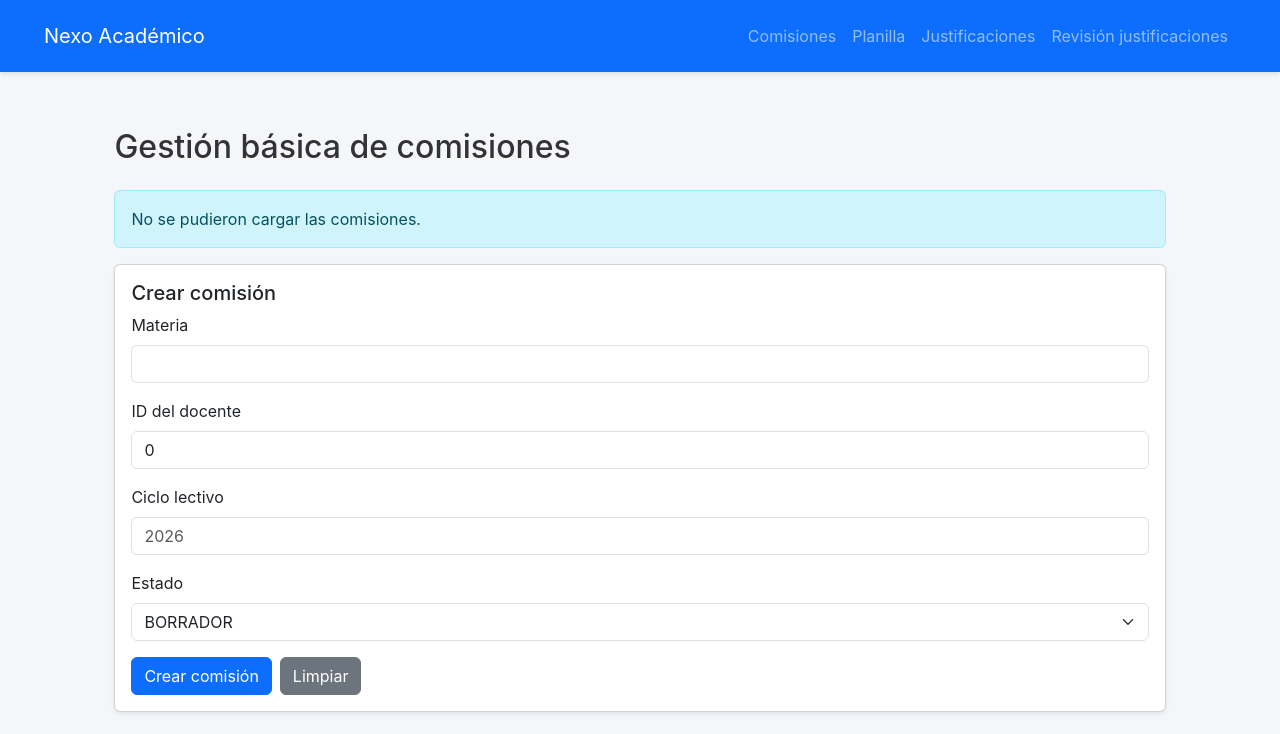
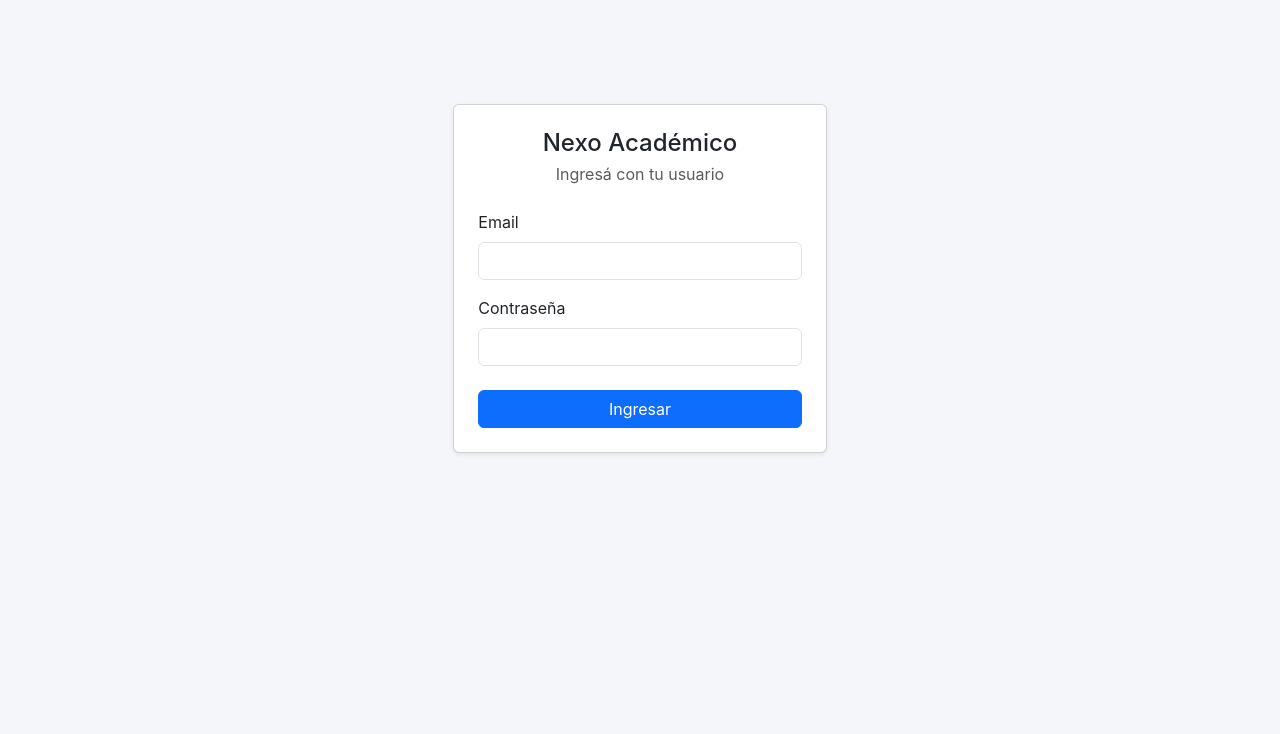
Before and after one commit to YessMartinez88/nexo-academico, an Angular app in the folder frontend/: page /login in a window 1280 px wide. Before the commit this address led to /comisiones. Shown: the top 734 px of the page. Built offline with nearby package versions, Linux system fonts and the light colour scheme; no server answers.

Commit message:
feat: se agrega pantalla de login, guard por rol y navbar segun el rol

```diff
--- a/frontend/src/app/app.component.html
+++ b/frontend/src/app/app.component.html
@@ -1,12 +1,33 @@
-<nav class="navbar navbar-expand-lg navbar-dark bg-primary">
-    <div class="container-fluid">
-        <a class="navbar-brand" routerLink="/comisiones">Nexo Académico</a>
-        <div class="navbar-nav">
-            <a class="nav-link" routerLink="/comisiones">Comisiones</a
-            ><a class="nav-link" routerLink="/asistencia-docente">Planilla</a
-            ><a class="nav-link" routerLink="/justificaciones">Justificaciones</a
-            ><a class="nav-link" routerLink="/revision-justificaciones">Revisión justificaciones</a>
+@if (authService.estaAutenticadoService()) {
+    <nav class="navbar navbar-expand-lg navbar-dark bg-primary">
+        <div class="container-fluid">
+            <a class="navbar-brand" [routerLink]="authService.rutaInicioService()">Nexo Académico</a>
+            <div class="navbar-nav me-auto">
+                @switch (authService.obtenerRolService()) {
+                    @case ("ADMIN") {
+                        <a class="nav-link" routerLink="/comisiones" routerLinkActive="active">Comisiones</a>
+                        <a class="nav-link" routerLink="/revision-justificaciones" routerLinkActive="active">
+                            Revisión justificaciones
+                        </a>
+                    }
+                    @case ("DOCENTE") {
+                        <a class="nav-link" routerLink="/asistencia-docente" routerLinkActive="active">Planilla</a>
+                    }
+                    @case ("ALUMNO") {
+                        <a class="nav-link" routerLink="/justificaciones" routerLinkActive="active">Justificaciones</a>
+                    }
+                }
+            </div>
+            <div class="d-flex align-items-center gap-3">
+                <span class="navbar-text">
+                    {{ authService.obtenerUsuarioActualService()?.nombre }}
+                    ({{ authService.obtenerRolService().toLowerCase() }})
+                </span>
+                <button type="button" class="btn btn-outline-light btn-sm" (click)="authService.logoutService()">
+                    Cerrar sesión
+                </button>
+            </div>
         </div>
-    </div>
-</nav>
+    </nav>
+}
 <main class="container py-4"><router-outlet></router-outlet></main>
--- a/frontend/src/app/app.component.ts
+++ b/frontend/src/app/app.component.ts
@@ -1,14 +1,16 @@
-import { Component, ChangeDetectionStrategy } from "@angular/core";
-import { RouterOutlet, RouterLink } from "@angular/router";
+import { Component, ChangeDetectionStrategy, inject } from "@angular/core";
+import { RouterOutlet, RouterLink, RouterLinkActive } from "@angular/router";
+import { AuthService } from "./services/auth.service";
 
 @Component({
     selector: "app-root",
     standalone: true,
-    imports: [RouterOutlet, RouterLink],
+    imports: [RouterOutlet, RouterLink, RouterLinkActive],
     templateUrl: "./app.component.html",
     changeDetection: ChangeDetectionStrategy.Eager,
     styleUrls: ["./app.component.css"],
 })
 export class AppComponent {
+    readonly authService = inject(AuthService);
     title = "Nexo-Academico";
 }
--- a/frontend/src/app/app.routes.ts
+++ b/frontend/src/app/app.routes.ts
@@ -1,9 +1,22 @@
 import { Routes } from "@angular/router";
+import { rolGuard } from "./guards/rol.guard";
+
 export const routes: Routes = [
-    { path: "", redirectTo: "comisiones", pathMatch: "full" },
-    { path: "comisiones", loadComponent: () => import("./components/comisiones/comisiones").then((m) => m.Comisiones) },
+    { path: "", redirectTo: "login", pathMatch: "full" },
+    {
+        path: "login",
+        loadComponent: () => import("./components/login/login.component").then((m) => m.LoginComponent),
+    },
+    {
+        path: "comisiones",
+        canActivate: [rolGuard],
+        data: { roles: ["ADMIN"] },
+        loadComponent: () => import("./components/comisiones/comisiones").then((m) => m.Comisiones),
+    },
     {
         path: "asistencia-docente",
+        canActivate: [rolGuard],
+        data: { roles: ["DOCENTE"] },
         loadComponent: () =>
             import("./components/planilla-asistencia/planilla-asistencia.component").then(
                 (m) => m.PlanillaAsistenciaComponent,
@@ -11,15 +24,19 @@ export const routes: Routes = [
     },
     {
         path: "justificaciones",
+        canActivate: [rolGuard],
+        data: { roles: ["ALUMNO"] },
         loadComponent: () =>
             import("./components/justificaciones/justificaciones.component").then((m) => m.JustificacionesComponent),
     },
     {
         path: "revision-justificaciones",
+        canActivate: [rolGuard],
+        data: { roles: ["ADMIN"] },
         loadComponent: () =>
             import("./components/revision-justificaciones/revision-justificaciones.component").then(
                 (m) => m.RevisionJustificacionesComponent,
             ),
     },
-    { path: "**", redirectTo: "comisiones" },
+    { path: "**", redirectTo: "login" },
 ];
--- a/frontend/src/app/components/login/login.component.html
+++ b/frontend/src/app/components/login/login.component.html
@@ -0,0 +1,52 @@
+<div class="row justify-content-center mt-5">
+    <div class="col-sm-8 col-md-6 col-lg-4">
+        <div class="card shadow-sm">
+            <div class="card-body p-4">
+                <h2 class="h4 mb-1 text-center">Nexo Académico</h2>
+                <p class="text-body-secondary text-center mb-4">Ingresá con tu usuario</p>
+
+                @if (errorMensaje()) {
+                    <div class="alert alert-danger" role="alert">{{ errorMensaje() }}</div>
+                }
+
+                <form [formGroup]="loginForm" (ngSubmit)="onSubmit()" novalidate>
+                    <div class="mb-3">
+                        <label for="email" class="form-label">Email</label>
+                        <input
+                            id="email"
+                            type="email"
+                            class="form-control"
+                            formControlName="email"
+                            autocomplete="username"
+                            [class.is-invalid]="loginForm.get('email')?.invalid && loginForm.get('email')?.touched"
+                        />
+                        <div class="invalid-feedback">Ingresá un email válido.</div>
+                    </div>
+
+                    <div class="mb-4">
+                        <label for="password" class="form-label">Contraseña</label>
+                        <input
+                            id="password"
+                            type="password"
+                            class="form-control"
+                            formControlName="password"
+                            autocomplete="current-password"
+                            [class.is-invalid]="
+                                loginForm.get('password')?.invalid && loginForm.get('password')?.touched
+                            "
+                        />
+                        <div class="invalid-feedback">Ingresá la contraseña.</div>
+                    </div>
+
+                    <button type="submit" class="btn btn-primary w-100" [disabled]="cargando()">
+                        @if (cargando()) {
+                            <span class="spinner-border spinner-border-sm me-1" role="status"></span> Ingresando...
+                        } @else {
+                            Ingresar
+                        }
+                    </button>
+                </form>
+            </div>
+        </div>
+    </div>
+</div>
--- /dev/null
+++ b/frontend/src/app/guards/rol.guard.ts
@@ -0,0 +1,20 @@
+import { inject } from "@angular/core";
+import { CanActivateFn, Router } from "@angular/router";
+import { AuthService } from "../services/auth.service";
+
+// las rutas indican los roles permitidos en data: { roles: [...] }
+export const rolGuard: CanActivateFn = (route) => {
+    const authService = inject(AuthService);
+    const router = inject(Router);
+
+    if (!authService.estaAutenticadoService()) {
+        return router.createUrlTree(["/login"]);
+    }
+
+    const roles: string[] = route.data["roles"] ?? [];
+    if (roles.length === 0 || roles.includes(authService.obtenerRolService())) {
+        return true;
+    }
+
+    return router.createUrlTree([authService.rutaInicioService()]);
+};
--- a/frontend/src/app/services/auth.service.ts
+++ b/frontend/src/app/services/auth.service.ts
@@ -54,16 +54,20 @@ export class AuthService {
     this._router.navigate(['/login']);
   }
 
-  public redirigirSegunRolService(): void {
+  public rutaInicioService(): string {
     const rol = this.obtenerRolService();
     if (rol === 'ADMIN') {
-      this._router.navigate(['/comisiones']);
+      return '/comisiones';
     } else if (rol === 'DOCENTE') {
-      this._router.navigate(['/asistencia-docente']);
+      return '/asistencia-docente';
     } else if (rol === 'ALUMNO') {
-      this._router.navigate(['/mis-asistencias']);
-    } else {
-      this._router.navigate(['/login']);
+      // cuando este la pantalla de mis-asistencias va a ir ahi
+      return '/justificaciones';
     }
+    return '/login';
+  }
+
+  public redirigirSegunRolService(): void {
+    this._router.navigate([this.rutaInicioService()]);
   }
 }
```
